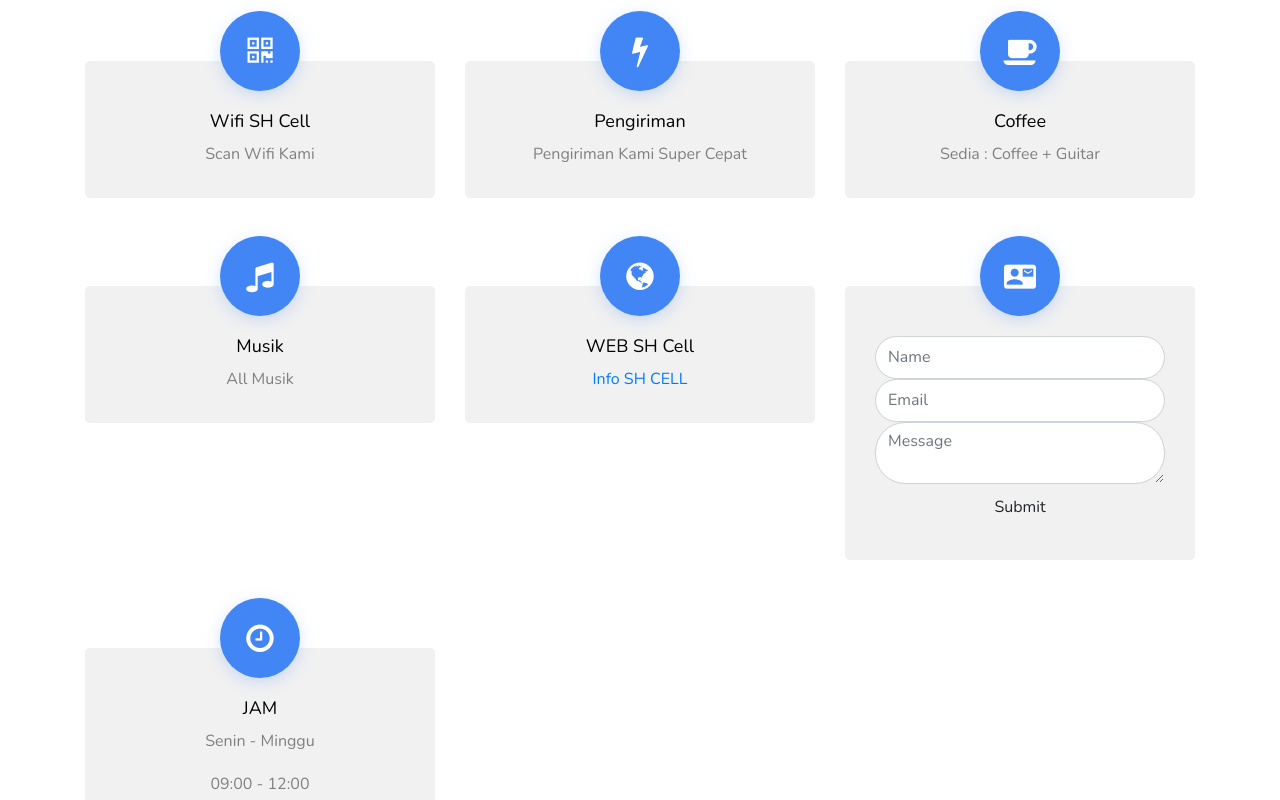
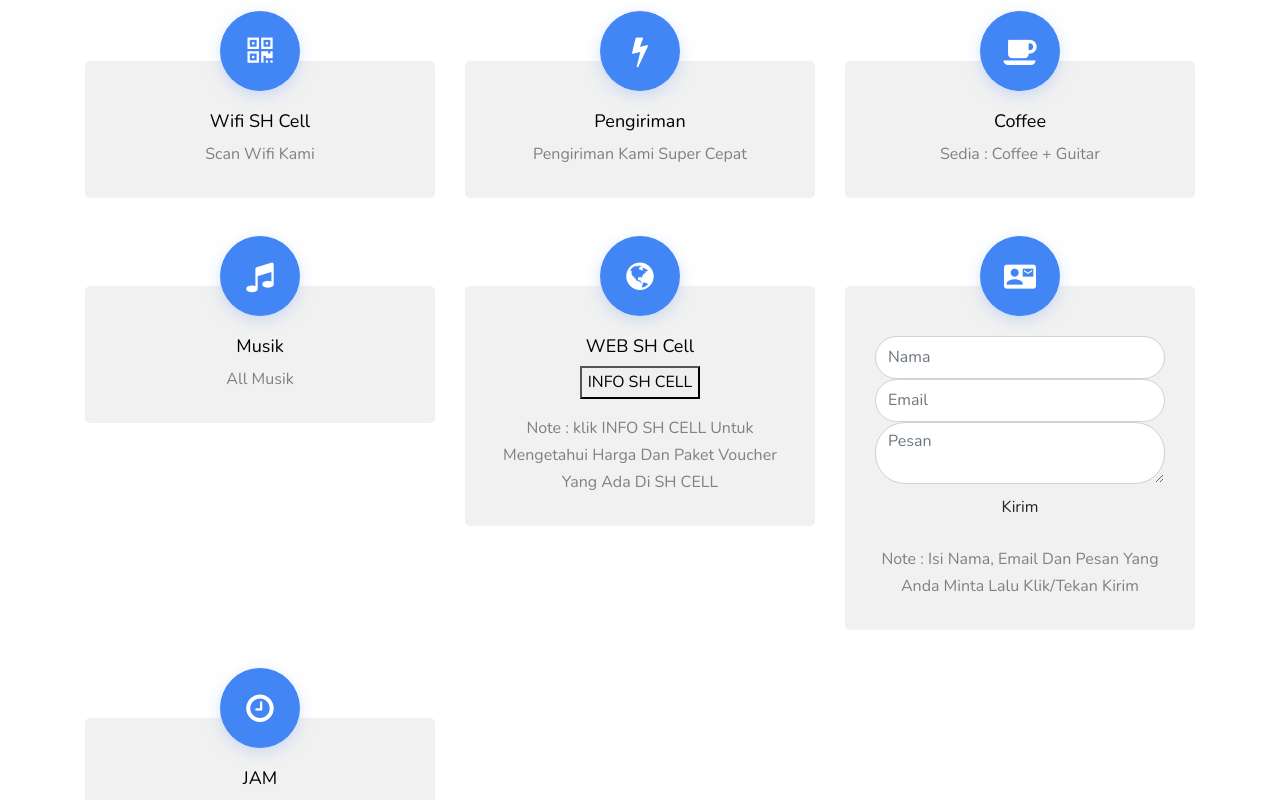
Before and after one commit to s4a3hel/shcell, a plain HTML site: page index.html in a window 1280 px wide. Shown: the part 458-1258 px from the top of the page. Drawn offline with nearby package versions, Linux system fonts and the light colour scheme; files whose address does not match are found by name.

Commit message:
first commit

```diff
--- a/index.html
+++ b/index.html
@@ -157,7 +157,10 @@
               </div>
               <div>
                 <h3>WEB SH Cell</h3>
-                <a href="https://s4a3hel.github.io/infoshcell/">Info SH CELL</a>
+                <a href="https://s4a3hel.github.io/infoshcell/"><button>INFO SH CELL</button></a>
+                <p></p>
+                <p></p>
+                <p>Note : klik INFO SH CELL Untuk Mengetahui Harga Dan Paket Voucher Yang Ada Di SH CELL</p>
               </div>
             </div>
           </div>
@@ -170,15 +173,18 @@
               <div>
                  <form action="https://formspree.io/f/xbjpebzw" method="POST">
                   <div class="input-field">
-                    <input type="text" class="form-control" placeholder="Name" name="Name" required>
+                    <input type="text" class="form-control" placeholder="Nama" name="Name" required>
                   </div><!--/.input-field-->
                   <div class="input-field">
                     <input type="email" class="form-control" placeholder="Email" name="Email" required>
                   </div><!--/.input-field-->
                   <div class="input-field">
-                    <textarea class="form-control" placeholder="Message" name="Message" required></textarea>
+                    <textarea class="form-control" placeholder="Pesan" name="Message" required></textarea>
                   </div><!--/.input-field-->
-                  <button class="btn" type="submit">Submit</button>
+                  <button class="btn" type="submit">Kirim</button>
+                  <p></p>
+                  <p></p>
+                  <p>Note : Isi Nama, Email Dan Pesan Yang Anda Minta Lalu Klik/Tekan Kirim</p>
                 </form>
               </div>
             </div>
```
